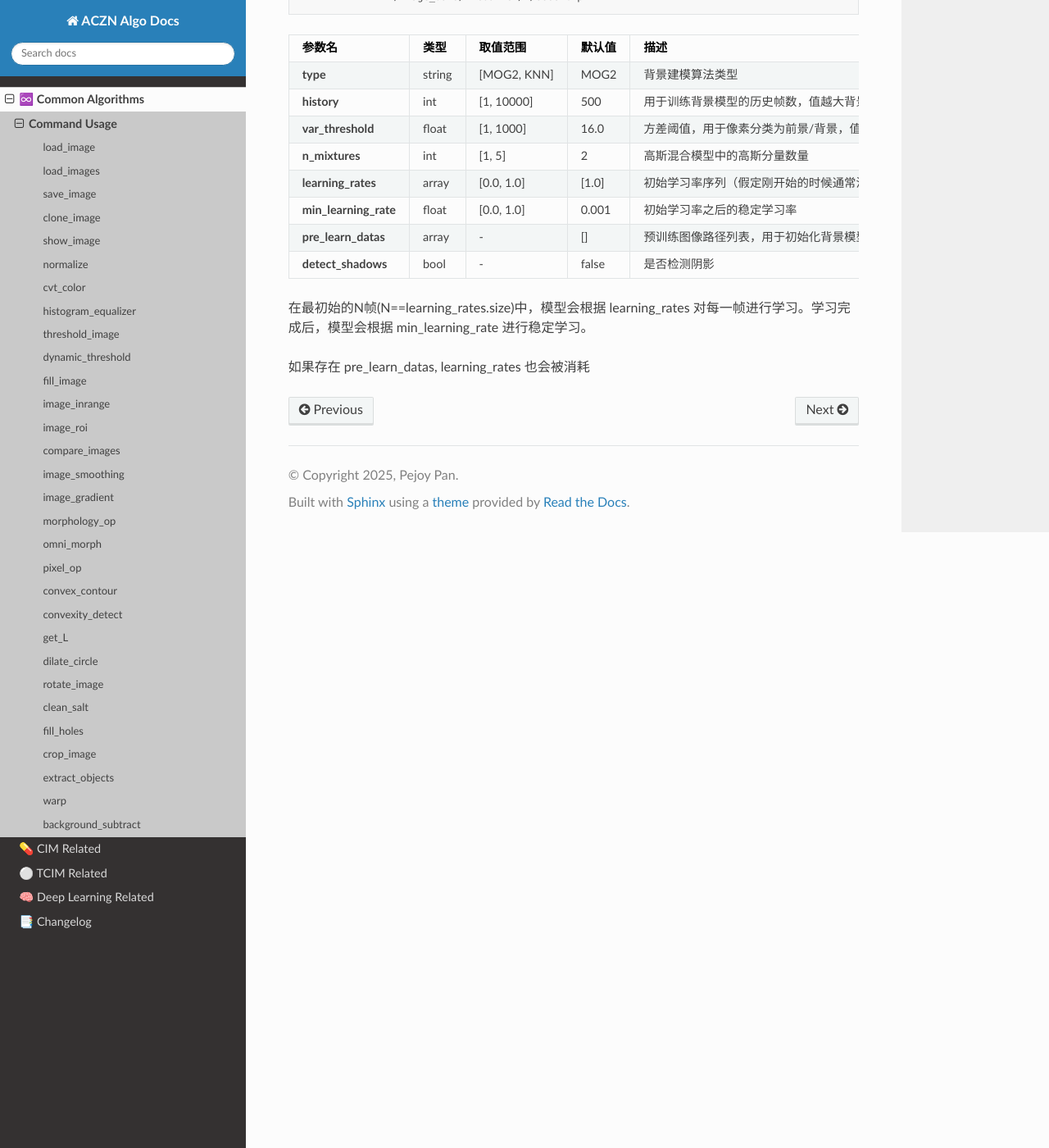
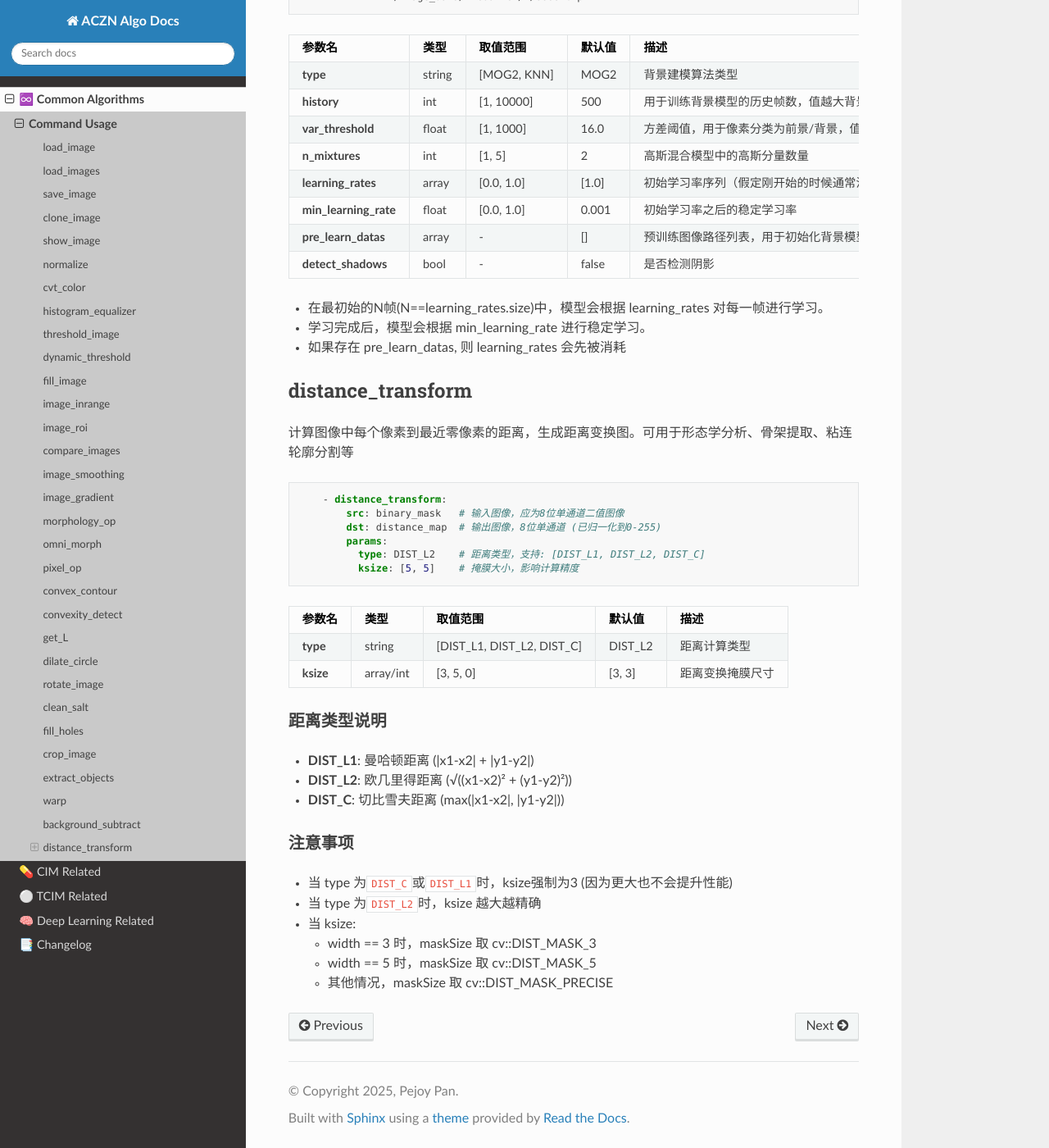
Before and after one commit to pejoypan/aczn-algo-docs, a Sphinx documentation site: the page built from docs/source/common/command-docs.md, in a window 1280 px wide and 1400 px high, scrolled down 12644 px. Shown: the whole window at 82% size. Built offline with Sphinx 7.4.7 and the Read the Docs theme 3.1.0, drawn with Linux system fonts in a browser that asks for light colours.

Commit message:
docs for distance_transform

````diff
--- a/docs/source/common/command-docs.md
+++ b/docs/source/common/command-docs.md
@@ -558,6 +558,38 @@ lhs and rhs must have the same size.
 | **pre_learn_datas** | array | - | [] | 预训练图像路径列表，用于初始化背景模型 |
 | **detect_shadows** | bool | - | false | 是否检测阴影 |
 
-在最初始的N帧(N==learning_rates.size)中，模型会根据 learning_rates 对每一帧进行学习。学习完成后，模型会根据 min_learning_rate 进行稳定学习。
+- 在最初始的N帧(N==learning_rates.size)中，模型会根据 learning_rates 对每一帧进行学习。
+- 学习完成后，模型会根据 min_learning_rate 进行稳定学习。
+- 如果存在 pre_learn_datas, 则 learning_rates 会先被消耗
 
-如果存在 pre_learn_datas, learning_rates 也会被消耗
+
+## distance_transform
+
+计算图像中每个像素到最近零像素的距离，生成距离变换图。可用于形态学分析、骨架提取、粘连轮廓分割等
+
+```yaml
+    - distance_transform:
+        src: binary_mask   # 输入图像，应为8位单通道二值图像
+        dst: distance_map  # 输出图像，8位单通道 (已归一化到0-255)
+        params:
+          type: DIST_L2    # 距离类型，支持: [DIST_L1, DIST_L2, DIST_C]
+          ksize: [5, 5]    # 掩膜大小，影响计算精度
+```
+
+| 参数名 | 类型 | 取值范围 | 默认值 | 描述 |
+|--------|------|----------|--------|------|
+| **type** | string | [DIST_L1, DIST_L2, DIST_C] | DIST_L2 | 距离计算类型 |
+| **ksize** | array/int | [3, 5, 0] | [3, 3] | 距离变换掩膜尺寸 |
+
+### 距离类型说明
+- **DIST_L1**: 曼哈顿距离 (|x1-x2| + |y1-y2|)
+- **DIST_L2**: 欧几里得距离 (√((x1-x2)² + (y1-y2)²))
+- **DIST_C**: 切比雪夫距离 (max(|x1-x2|, |y1-y2|))
+
+### 注意事项
+- 当 type 为`DIST_C`或`DIST_L1`时，ksize强制为3 (因为更大也不会提升性能)
+- 当 type 为`DIST_L2`时，ksize 越大越精确
+- 当 ksize:
+    - width == 3 时，maskSize 取 cv::DIST_MASK_3
+    - width == 5 时，maskSize 取 cv::DIST_MASK_5
+    - 其他情况，maskSize 取 cv::DIST_MASK_PRECISE
````
